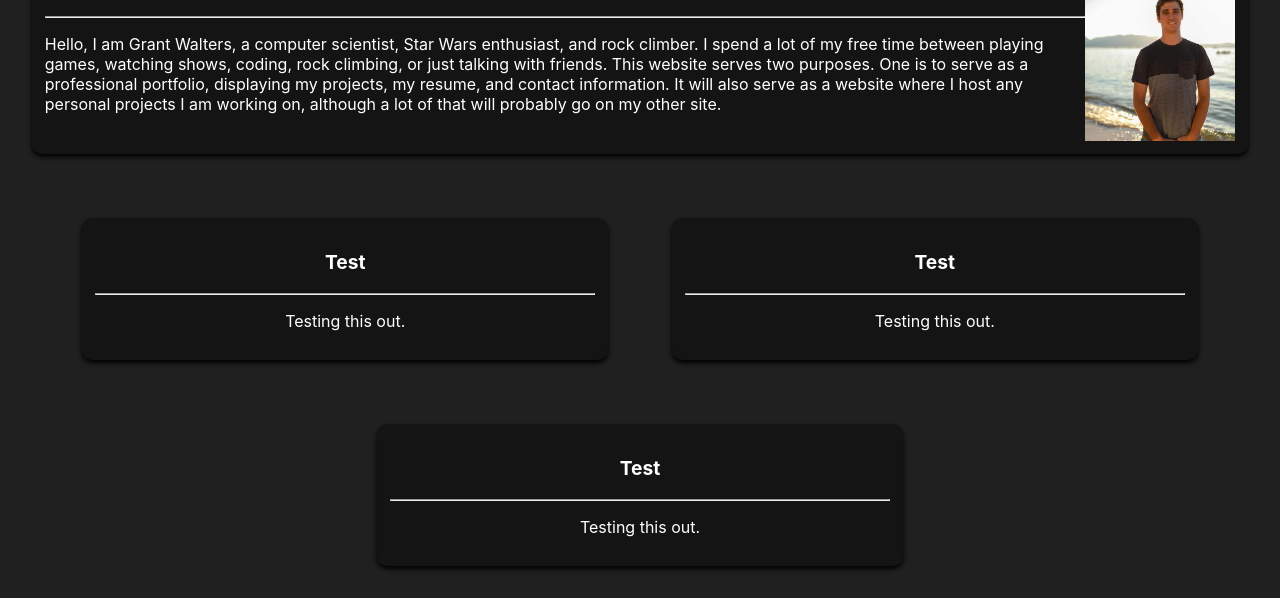
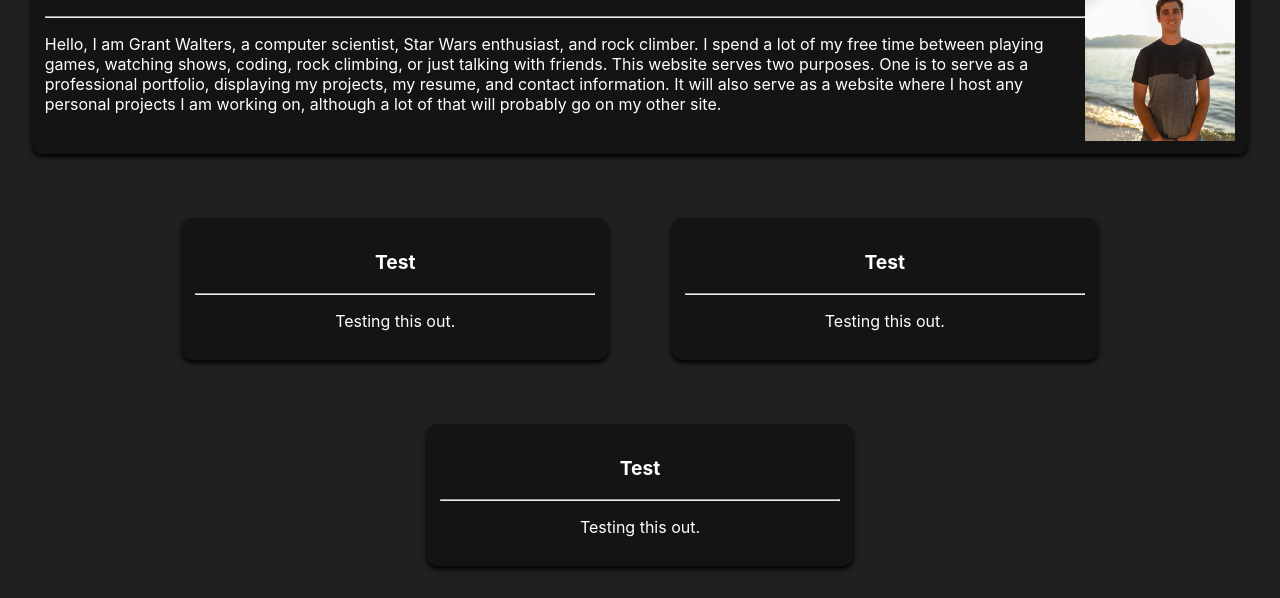
Before and after one commit to grant-walters/website, a React app: page / in a window 1280 px wide. Shown: the part 232-830 px from the top of the page. Built offline with nearby package versions, Linux system fonts and the light colour scheme.

Commit message:
css tweaks

```diff
--- a/src/main.css
+++ b/src/main.css
@@ -106,7 +106,7 @@ code {
 	color: white;
 	padding: 1%;
 	border-radius: 10px;
-	width: min(500px,90%);
+	width: min(max(400px,25%),90%);
 }
 
 .contentSquare:hover {
```
